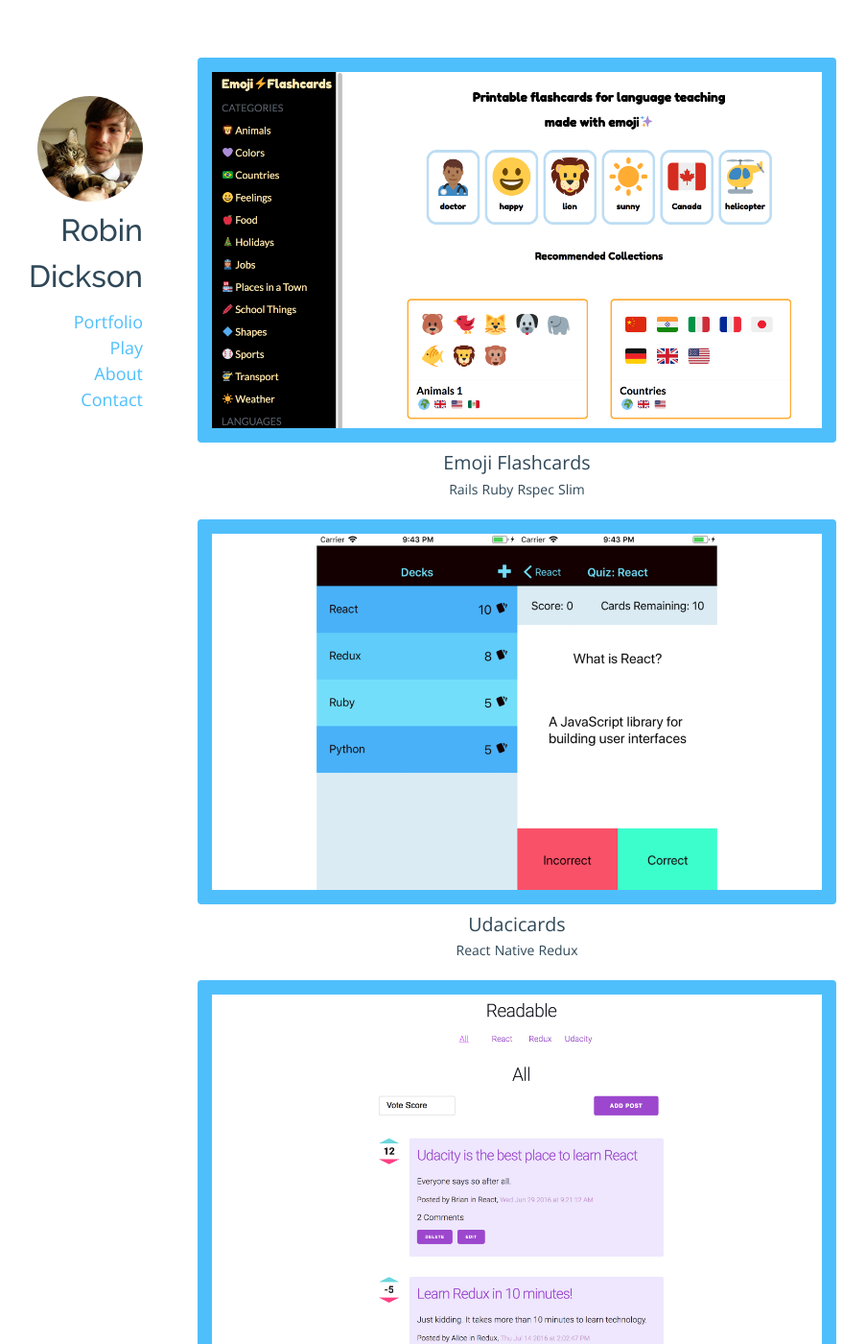
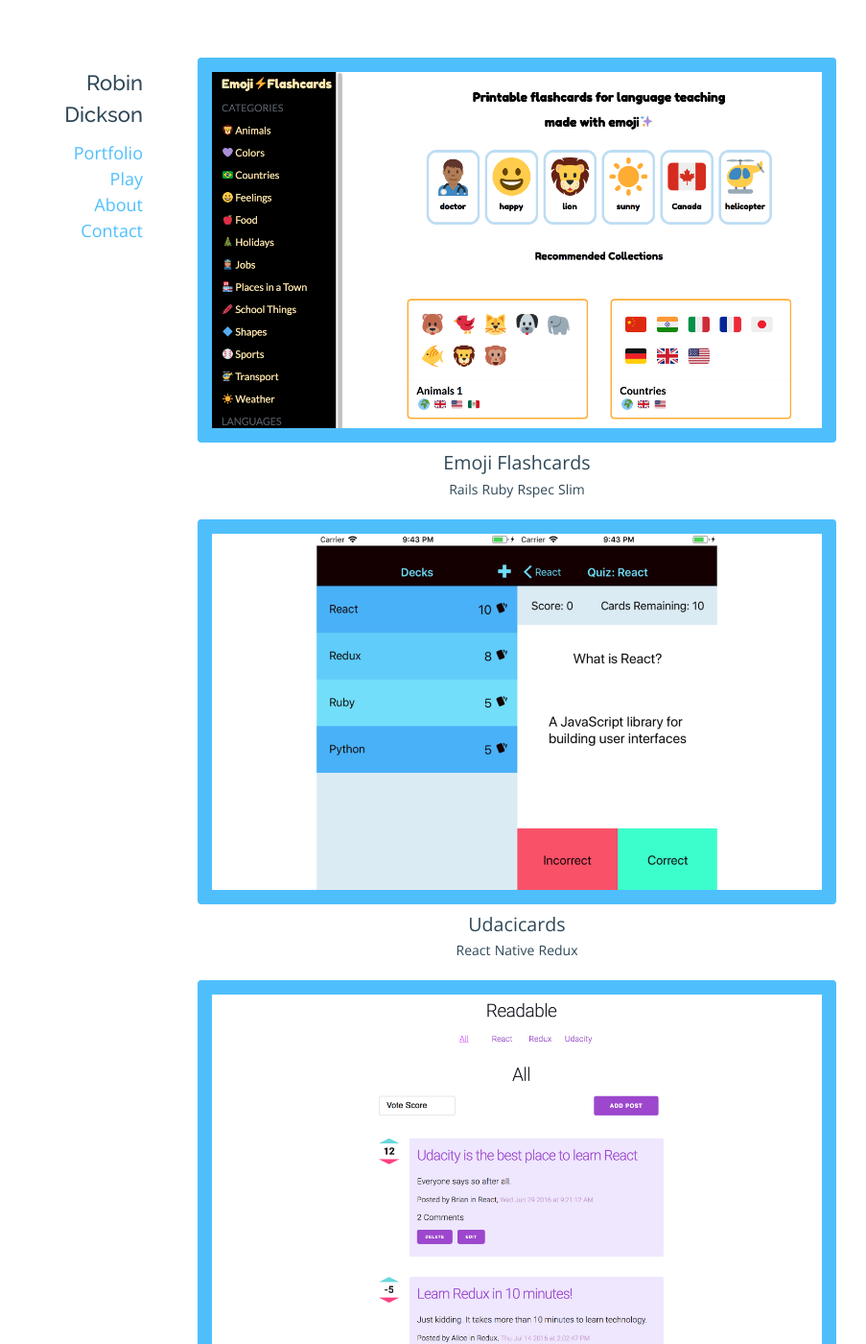
Before and after one commit to rbndickson/rbndickson.github.io, a Jekyll site: the page built from index.html, in a window 1280 px wide and 1400 px high. Shown: the whole window at 96% size, without its empty margins (191-1094 px from the left). Built offline with Jekyll 4.4.1, drawn with Linux system fonts in a browser that asks for light colours; nearby versions of some CDN libraries.

Commit message:
feat: Remove image from header

```diff
--- a/_includes/header.html
+++ b/_includes/header.html
@@ -2,7 +2,6 @@
   <div class="tricolor-bar">
     <div></div><div></div><div></div>
   </div>
-  <img src="/images/rbn_and_selina_square.jpg"/>
   <h1>
     Robin Dickson
   </h1>
--- a/_sass/_base.scss
+++ b/_sass/_base.scss
@@ -1,6 +1,7 @@
 body {
   overflow-y: scroll;
-  font: $base-font-weight #{$small-font-size}/#{$base-line-height} $base-font-family;
+  font: $base-font-weight #{$small-font-size}/#{$base-line-height}
+    $base-font-family;
   color: $main-text-color;
   background: $body-background-color;
 }
@@ -18,14 +19,20 @@
   }
 }
 
-h2, h3, h4, h5, h6 {
+h2,
+h3,
+h4,
+h5,
+h6 {
   font-weight: $base-font-weight;
 }
 
 h1 {
   font-family: $heading-font-family;
-  font-size: 32px;
+  font-size: 22px;
   font-weight: 500;
+  text-align: left;
+  padding: 10px 0 0 10px;
 }
 
 h2 {
@@ -42,7 +49,7 @@
 .light-mono-text {
   font-family: $mono-font-family;
   font-size: $small-font-size;
-  opacity: .6;
+  opacity: 0.6;
 }
 
 .icon {
@@ -53,7 +60,7 @@
     vertical-align: middle;
 
     path {
-      transition: fill .25s ease-in-out;
+      transition: fill 0.25s ease-in-out;
       fill: $main-text-color;
     }
   }
@@ -65,9 +72,12 @@
   }
 }
 
-
 @media (min-width: 800px) {
   body {
     font-size: $base-font-size;
   }
+
+  h1 {
+    text-align: right;
+  }
 }
--- a/_sass/_layout.scss
+++ b/_sass/_layout.scss
@@ -27,13 +27,6 @@
       background: $highlight-color-3;
     }
   }
-
-  img {
-    width: 110px;
-    height: 110px;
-    margin: 30px auto 10px auto;
-    border-radius: 50%;
-  }
 }
 
 nav ul {
@@ -48,7 +41,7 @@
   }
 
   a {
-    transition: color .25s ease-in-out;
+    transition: color 0.25s ease-in-out;
   }
 
   a:hover {
@@ -65,7 +58,7 @@
   height: 100%;
   border: solid 15px $card-background-color;
   box-sizing: border-box;
-  transition: border .2s ease-in-out;
+  transition: border 0.2s ease-in-out;
 }
 
 .figure-link img:hover {
@@ -89,9 +82,11 @@
   color: $weak-blue-black;
   text-align: center;
 
-  a, a:link, a:visited {
+  a,
+  a:link,
+  a:visited {
     color: $nav-link-color;
-    transition: color .25s ease-in-out;
+    transition: color 0.25s ease-in-out;
   }
 
   a:hover {
@@ -127,8 +122,8 @@
     content: "";
   }
 
-  header img {
-    margin: 100px 0 0 0;
+  header h1 {
+    margin: 60px 0 0 0;
   }
 
   nav {
```
